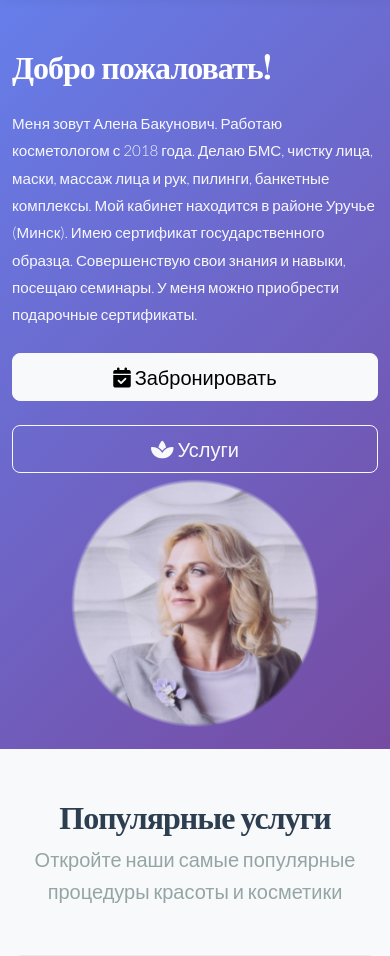
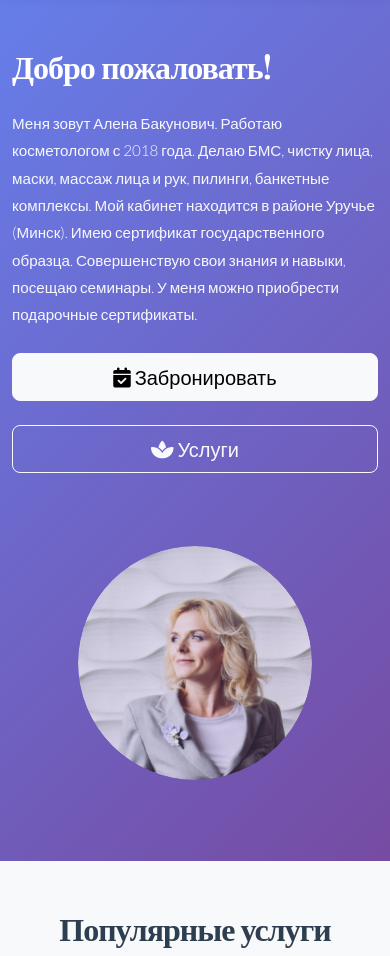
Before and after one commit to Pavel-Bakunovich/cosmetic-alena.com, a Flask app: page / in a window 390 px wide. Shown: the part 81-1037 px from the top of the page. Run offline with Flask 3, Linux system fonts and the light colour scheme.

Commit message:
Centered the profile image

```diff
--- a/app/static/css/style.css
+++ b/app/static/css/style.css
@@ -144,10 +144,9 @@ h1, h2, h3, h4, h5, h6 {
 }
 
 .hero-image {
-    animation: float 3s ease-in-out infinite;
     position: relative;
-    max-width: 100%;
-    min-height: 320px;
+    max-width: 80%;
+    min-height: 200px;
 }
 
 .hero-image img {
@@ -177,16 +176,14 @@ h1, h2, h3, h4, h5, h6 {
 
 /* in style.css */
 .blurry-edge {
-    /* soften the entire image if you want a general blur */
-    /* filter: blur(2px); */
-
     /* feather the outer pixels – centre stays sharp */
     -webkit-mask-image: radial-gradient(circle,
-                                       rgba(0,0,0,1) 58%,
-                                       rgba(0,0,0,0) 60%);
+                                       rgba(0,0,0,1) 0%,
+                                       rgba(0,0,0,1) 100%);
     mask-image: radial-gradient(circle,
-                               rgba(0,0,0,1) 58%,
-                               rgba(0,0,0,0) 60%);
+                               rgba(0,0,0,1) 0%,
+                               rgba(0,0,0,1) 100%);
+    border-radius: 50%;
 }
 
 .btn-group-custom {
@@ -696,24 +693,47 @@ h1, h2, h3, h4, h5, h6 {
         padding: 40px 0 !important;
     }
 
+    .hero-section .row {
+        flex-direction: column;
+    }
+
+    .hero-section .col-md-6 {
+        max-width: 100%;
+        flex: 0 0 100%;
+    }
+
+    .hero-section .col-md-6:last-child {
+        margin-top: 2rem;
+    }
+
     .hero-section .lead {
         font-size: 0.95rem;
     }
 
     .hero-section .hero-image {
-        min-height: 220px;
+        min-height: 300px;
         display: flex;
         justify-content: center;
         align-items: center;
+        position: relative;
+        overflow: visible;
+        width: 100%;
+        margin: 0 auto;
+    }
+
+    .hero-section .hero-image i.fa-crown {
+        display: none;
     }
 
     .hero-section .hero-image img {
-        position: relative;
-        top: 0;
-        left: 0;
-        transform: none;
-        margin: 1rem auto 0;
+        position: static !important;
+        transform: none !important;
+        top: auto !important;
+        left: auto !important;
+        right: auto !important;
+        margin: 0 auto !important;
         max-width: 85%;
+        height: auto;
     }
 
     .service-card {
```
